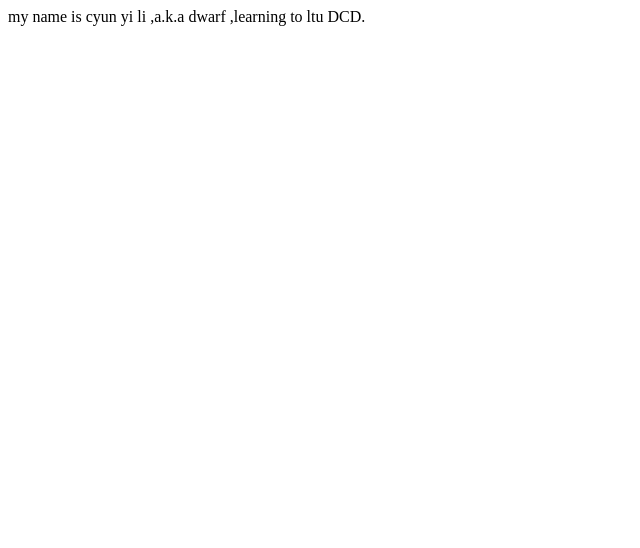
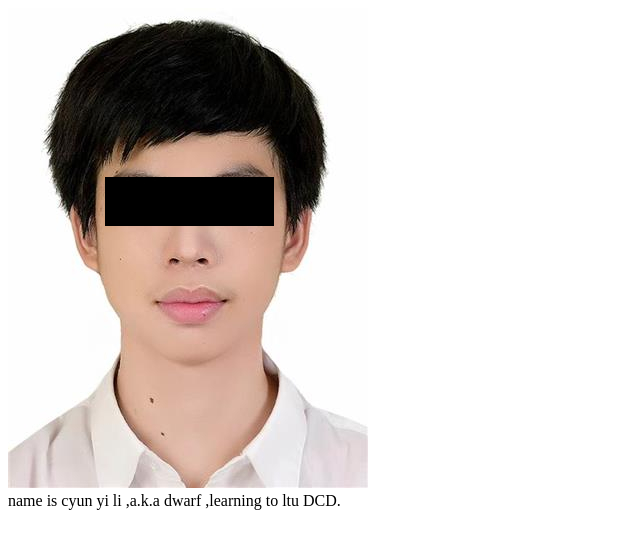
Before and after one commit to dwarf071/dwarf071.github.io, a plain HTML site: page index.html in a window 1280 px wide. Shown: the whole page, without its empty margins (0-640 px from the left). Drawn offline with Linux system fonts and the light colour scheme.

Commit message:
init project

```diff
--- a/index.html
+++ b/index.html
@@ -5,6 +5,7 @@
     <title>Title</title>
 </head>
 <body>
-my name is cyun yi li ,a.k.a dwarf ,learning to ltu DCD.
+<img src="img/0420_Photo.jpg">
+<div> name is cyun yi li ,a.k.a dwarf ,learning to ltu DCD.</div>
 </body>
 </html>
```
Also changed, not shown: img/0420_Photo.jpg (added).
